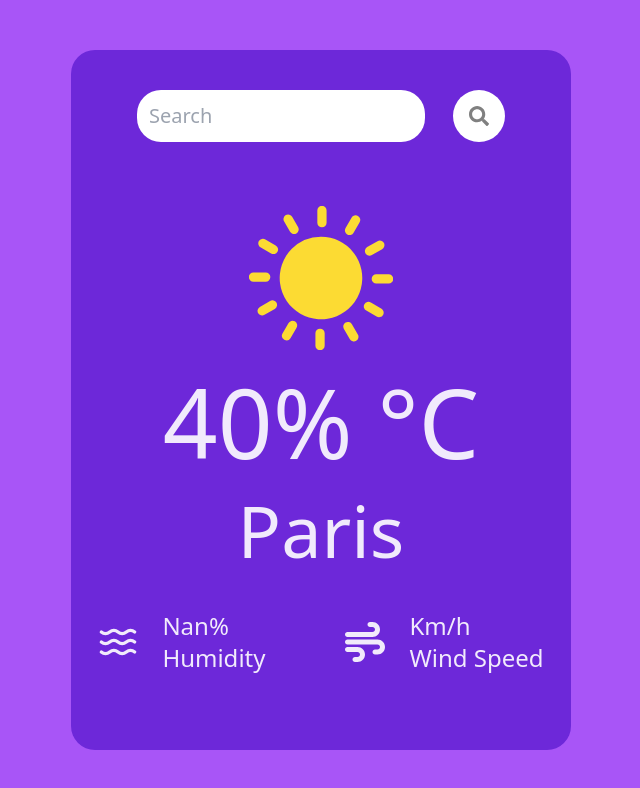
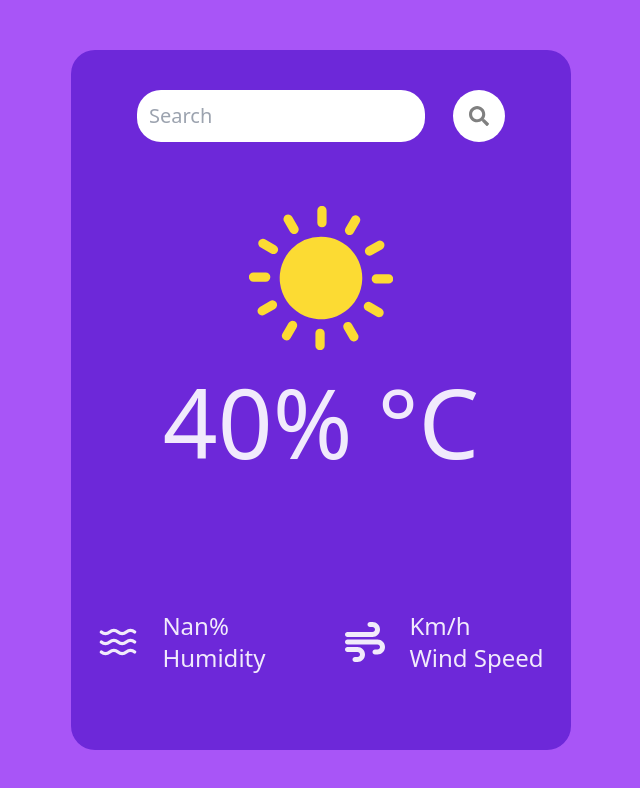
Before and after one commit to RENGOKU03/weather-api, a React (Vite) app: page / in a window 1280 px wide. Shown: the top 788 px of the page, without its empty margins (319-959 px from the left). Built offline with nearby package versions, Linux system fonts and the light colour scheme; no server answers.

Commit message:
added city name not found

```diff
--- a/src/App.jsx
+++ b/src/App.jsx
@@ -13,6 +13,7 @@ function App() {
     fetchFromURL(search).then((result) => {
       if (result) {
         setTemp(result);
+        return;
       }
     });
   }, [search]);
@@ -20,6 +21,7 @@ function App() {
   const handelSearchSubmit = (e) => {
     e.preventDefault();
     const searchTerm = searchTab.current.value;
+    if (searchTerm.length == 0) return alert("Please select a search term");
     setSearch(searchTerm);
   };
   return (
@@ -43,7 +45,7 @@ function App() {
           <div className="h-[60%] text-white/ flex flex-col items-center pt-16 gap-6">
             <img src="src/assets/sun-color-icon.svg" alt="" className="h-36" />
             <p className="text-8xl">{temp?.current?.temp_c || "40%"} °C</p>
-            <p className="text-7xl">{temp?.location?.name || search}</p>
+            <p className="text-7xl">{temp?.location?.name || undefined}</p>
           </div>
           <div className="flex h-40 text-2xl justify-center gap-20">
             <div className="flex items-center gap-6 ">
--- a/src/assets/fetch.js
+++ b/src/assets/fetch.js
@@ -12,7 +12,13 @@ export const fetchFromURL = async function (cityName) {
   try {
     const response = await fetch(`${URL}${cityName}`, options);
     const result = await response.json();
-    return result;
+    if (response.ok) {
+      return result;
+    }
+    if (!response.ok) {
+      alert("City not Found");
+      return;
+    }
   } catch (error) {
     console.error("Error:", error);
   }
```
